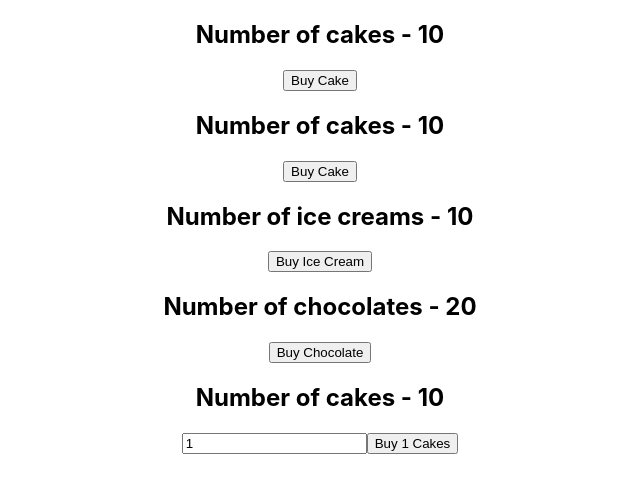
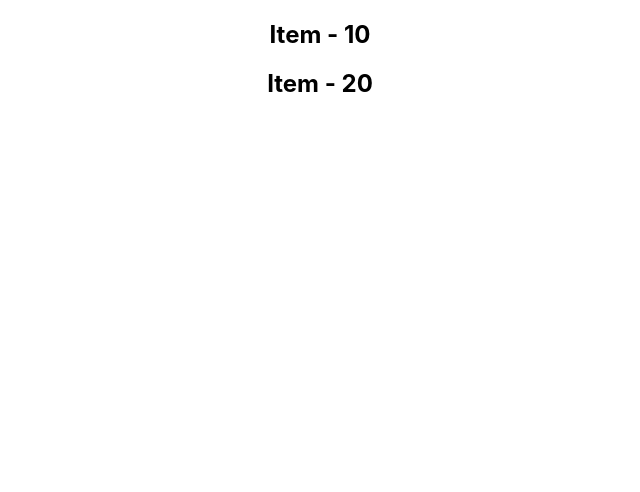
Before and after one commit to gapinska/react-redux-1, a React (Create React App) app: page / in a window 1280 px wide. Shown: the top 492 px of the page, without its empty margins (320-960 px from the left). Built offline with nearby package versions, Linux system fonts and the light colour scheme.

Commit message:
mapStateToProps

```diff
--- a/package.json
+++ b/package.json
@@ -11,6 +11,7 @@
     "react-redux": "^7.2.2",
     "react-scripts": "4.0.1",
     "redux": "^4.0.5",
+    "redux-devtools-extension": "^2.13.8",
     "redux-logger": "^3.0.6",
     "web-vitals": "^0.2.4"
   },
--- a/src/App.js
+++ b/src/App.js
@@ -6,16 +6,19 @@
 import IceCreamContainer from './components/IceCreamContainer'
 import ChocolateContainer from './components/ChocolateContainer'
 import NewCakeContainer from './components/NewCakeContainer'
+import ItemContainer from './components/ItemContainer'
 
 function App() {
 	return (
 		<Provider store={store}>
 			<div className="App">
-				<CakeContainer />
+				<ItemContainer cake />
+				<ItemContainer />
+				{/* <CakeContainer />
 				<HooksCakeContainer />
 				<IceCreamContainer />
 				<ChocolateContainer />
-				<NewCakeContainer />
+				<NewCakeContainer /> */}
 			</div>
 		</Provider>
 	)
--- /dev/null
+++ b/src/components/ItemContainer.js
@@ -0,0 +1,26 @@
+import React from 'react'
+import { connect } from 'react-redux'
+import { buyCake } from '../store/cakes/cakesActions'
+
+function ItemContainer(props) {
+	return (
+		<div>
+			<h2>Item - {props.item} </h2>
+		</div>
+	)
+}
+
+const mapStateToProps = (state, ownProps) => {
+	const itemState = ownProps.cake ? state.cake.numOfCakes : state.iceCream.numOfIceCreams
+	return {
+		item: itemState
+	}
+}
+
+const mapDispatchToProps = (dispatch) => {
+	return {
+		buyCake: () => dispatch(buyCake())
+	}
+}
+
+export default connect(mapStateToProps, mapDispatchToProps)(ItemContainer)
--- a/src/store/iceCreams/iceCreamsActions.js
+++ b/src/store/iceCreams/iceCreamsActions.js
@@ -7,7 +7,7 @@
 }
 
 const initialState = {
-	numOfIceCreams: 10
+	numOfIceCreams: 20
 }
 
 const iceCreamReducer = (state = initialState, action) => {
```
Also changed, not shown: 1 other file (tests, documents, lock files or other folders).
